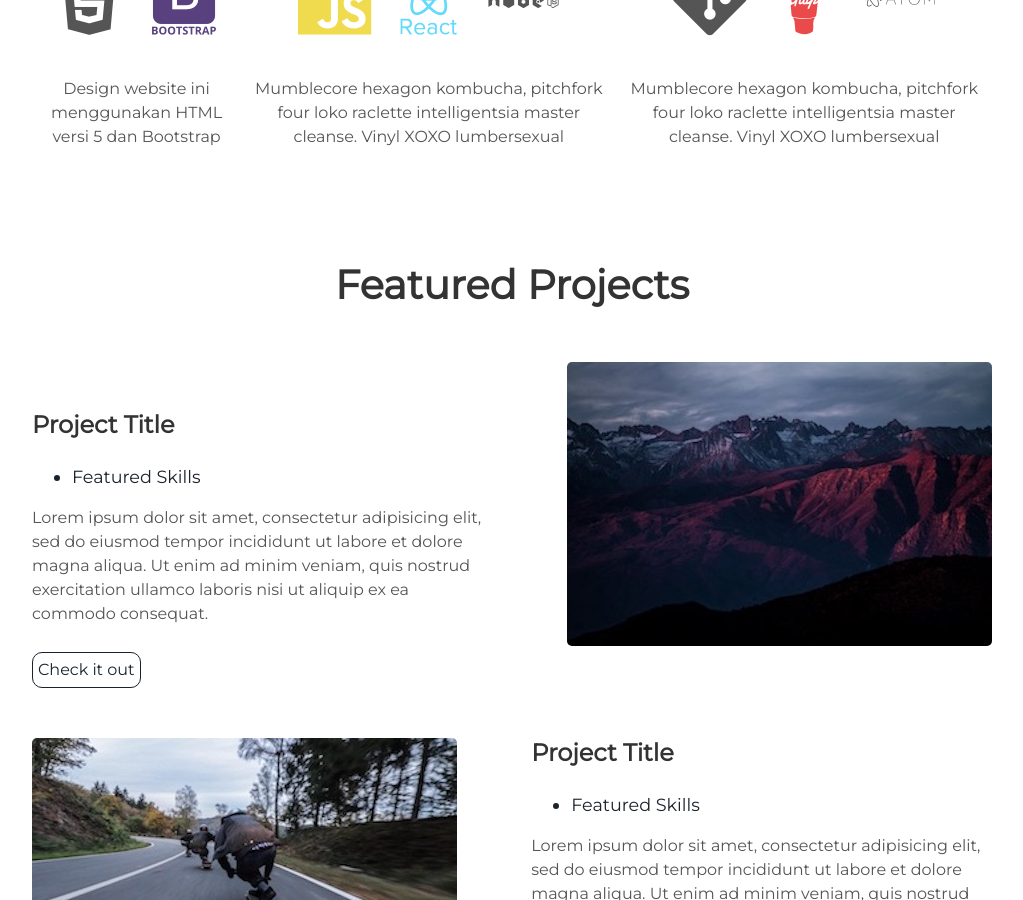
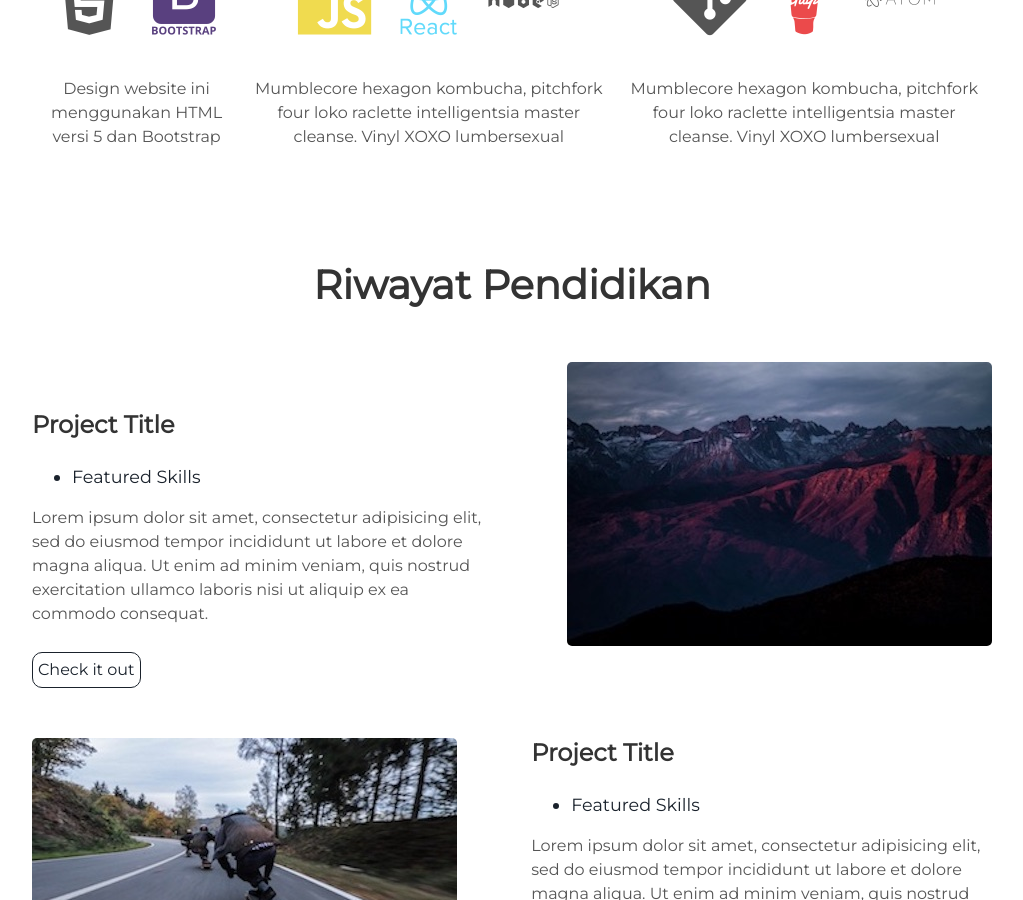
Before and after one commit to nevaldi/nevaldi.github.io, a Jekyll site: the page built from index.html, in a window 1280 px wide and 900 px high, scrolled down 1337 px. Shown: the whole window, without its empty margins (128-1151 px from the left). Built offline with Jekyll 4.4.1, drawn with Linux system fonts in a browser that asks for light colours.

Commit message:
Update projects.html

```diff
--- a/_includes/projects.html
+++ b/_includes/projects.html
@@ -1,5 +1,5 @@
 <div class="user-details">
-  <h1> Featured Projects </h1>
+  <h1> Riwayat Pendidikan </h1>
 </div>
 <div class="user-projects">
   <div class="images-right">
```
